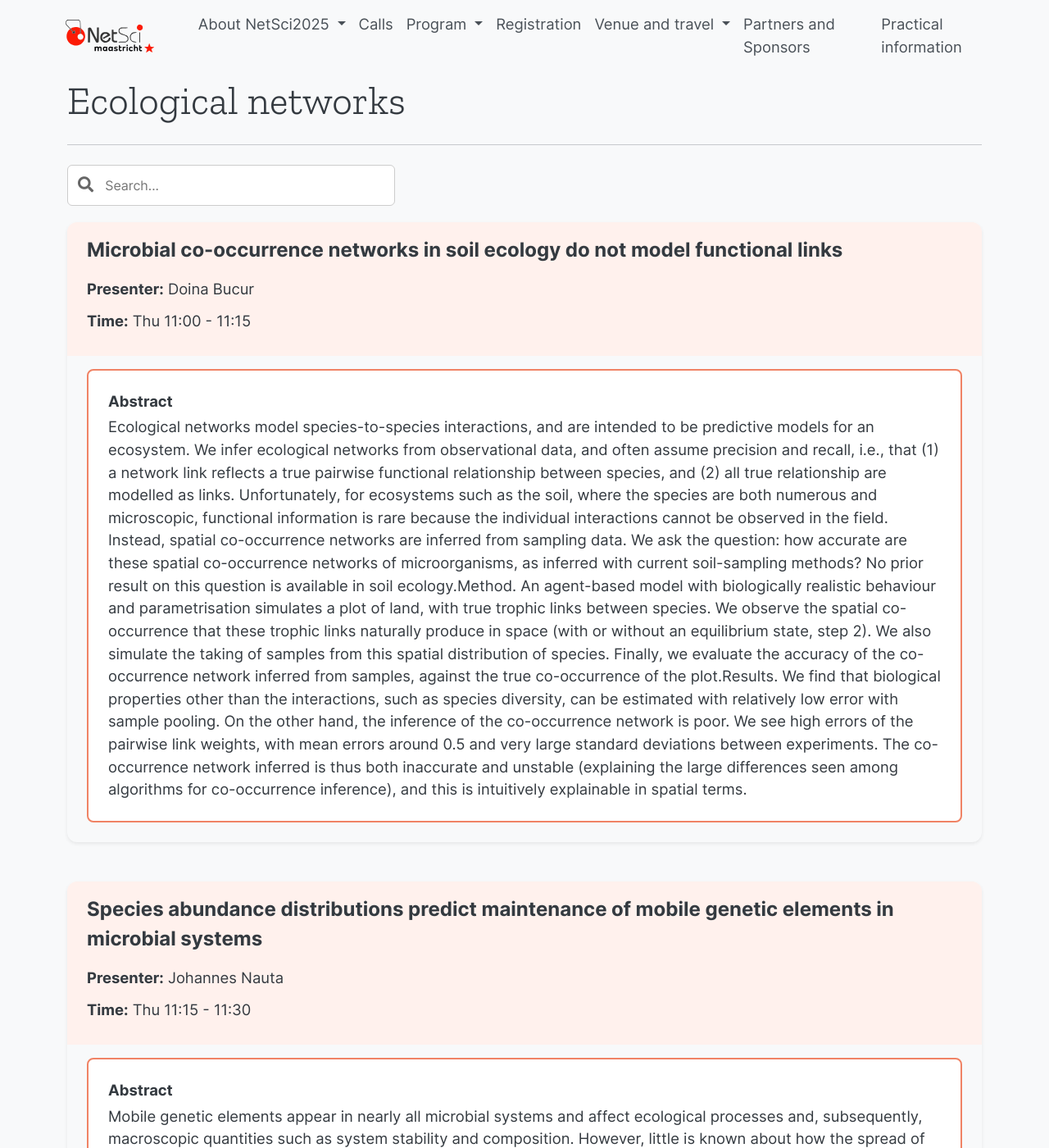
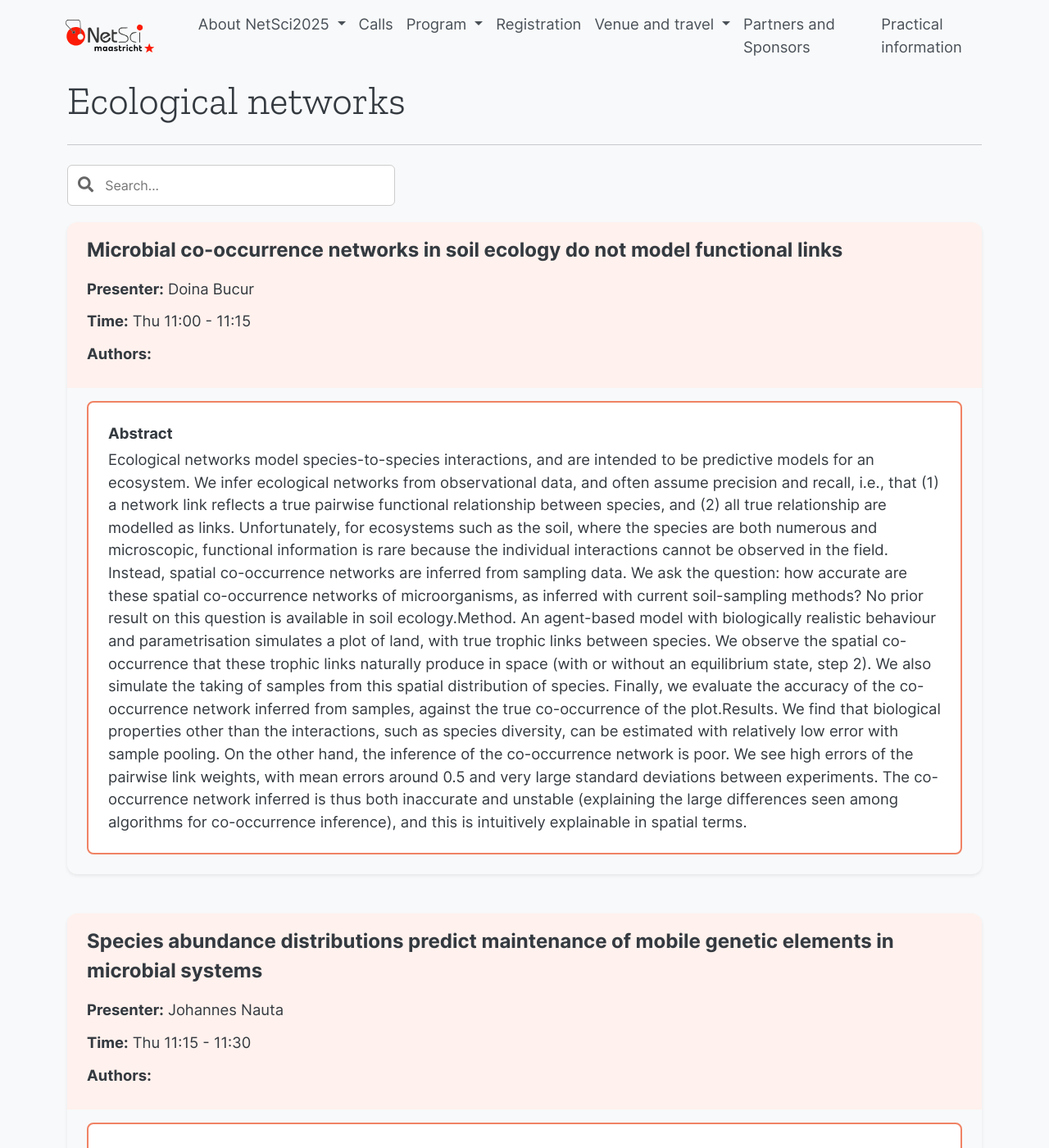
Before and after one commit to NetSci2025/netsci2025.github.io, a Jekyll site: the page built from _parallel/ecological-networks.md, in a window 1280 px wide and 1400 px high. Shown: the whole window at 82% size. Built offline with Jekyll 4.4.1, drawn with Linux system fonts in a browser that asks for light colours; some of the changed text lies outside the part shown.

Commit message:
Update parallel.html

```diff
--- a/_layouts/parallel.html
+++ b/_layouts/parallel.html
@@ -109,6 +109,7 @@ layout: default
             <div class="talk-title">{{ talk["Talk title"] }}</div>
             <div class="presenter"><strong>Presenter:</strong> {{ talk["Presenter"] }}</div>
             <div class="presenter"><strong>Time:</strong> {{ talk["Time"] }}</div>
+            <div class="presenter"><strong>Authors:</strong> {{ talk["Authors"] }}</div>
           </div>
 
           <div class="talk-body bordered-block">
```
